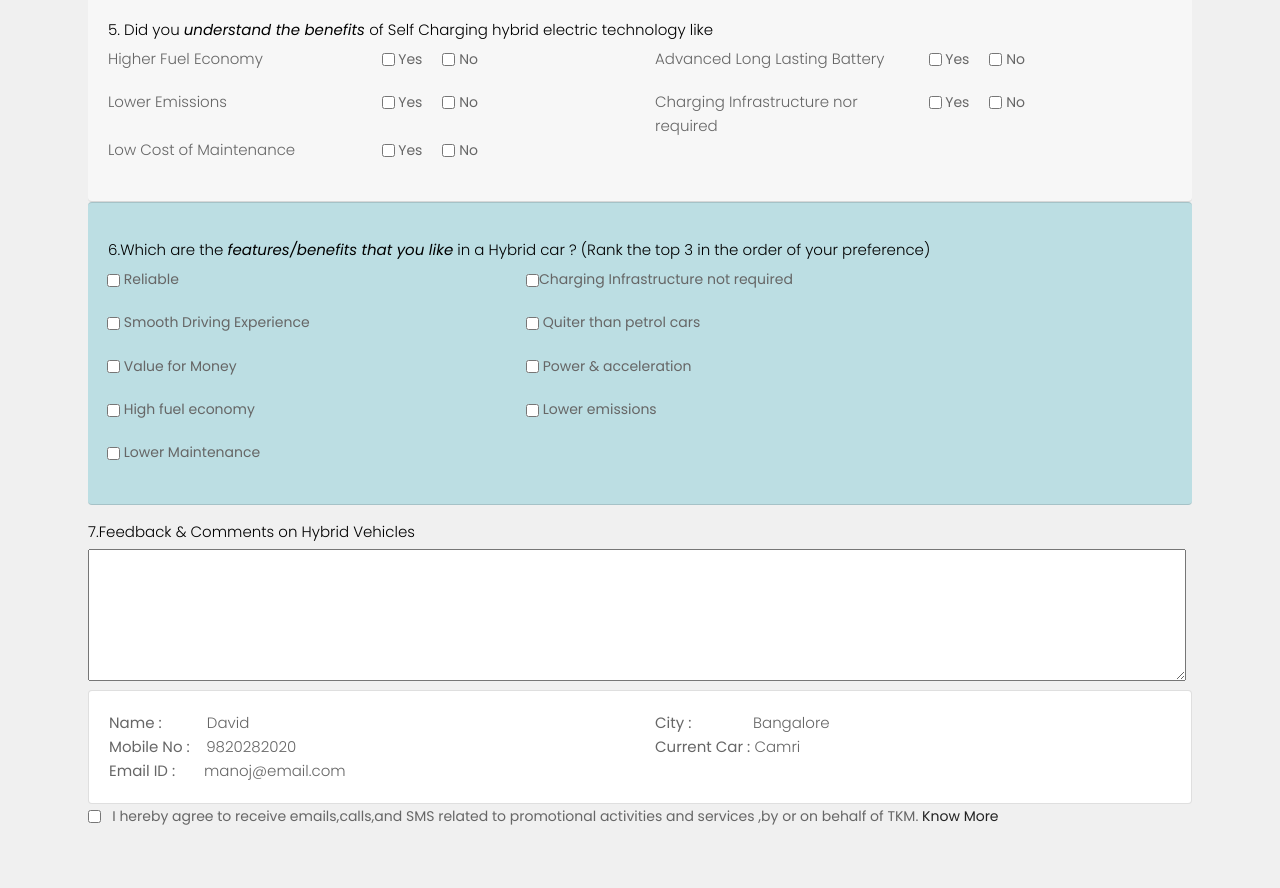
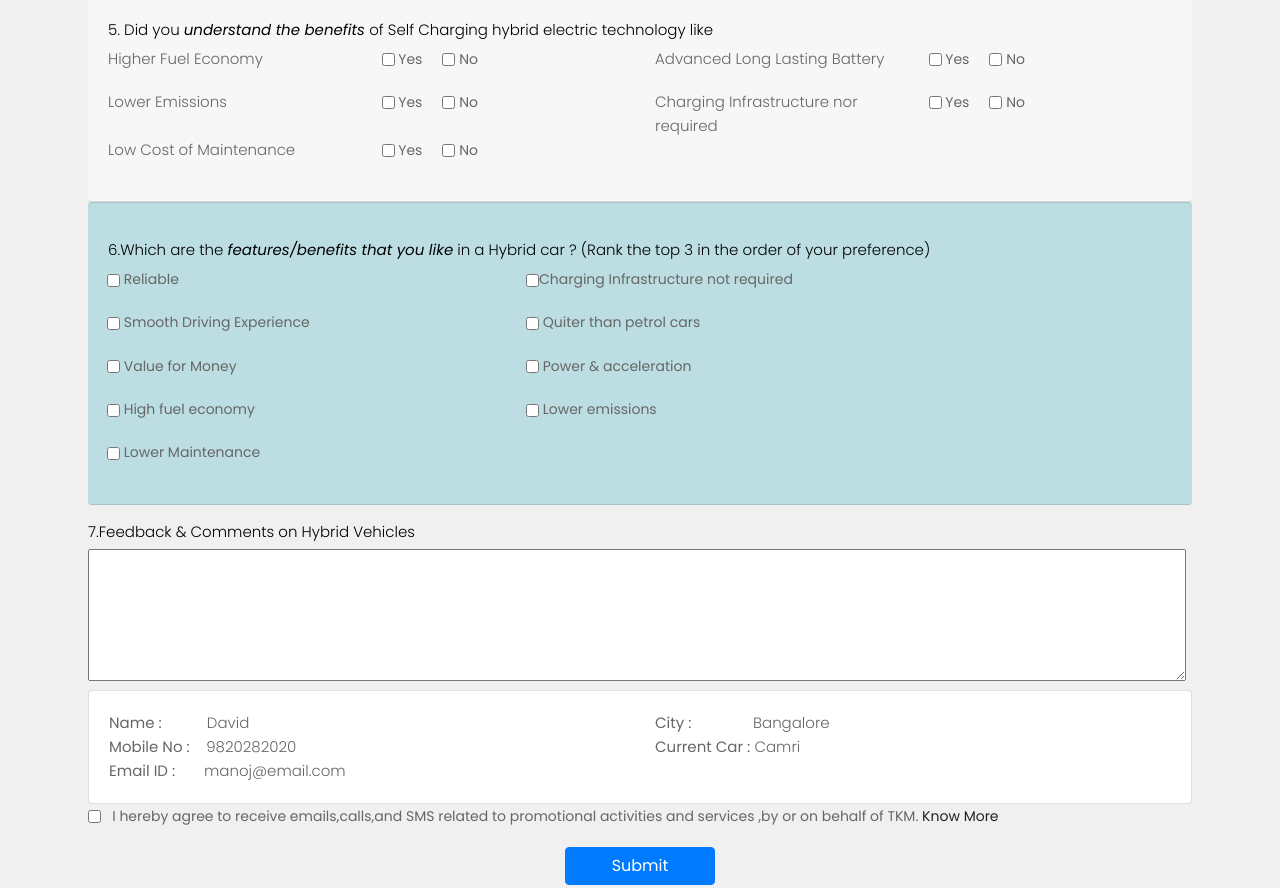
Before and after one commit to satyadaraviteja/feedback.github.io, a plain HTML site: page index.html in a window 1280 px wide. Shown: the part 1204-2092 px from the top of the page. Before the commit the page ends 2054 px from the top, so only its background shows below. Drawn offline with nearby package versions, Linux system fonts and the light colour scheme.

Commit message:
Update index.html

```diff
--- a/index.html
+++ b/index.html
@@ -10,7 +10,7 @@
       <meta name="viewport" content="width=device-width, initial-scale=1">
       <meta name="viewport" content="initial-scale=1, maximum-scale=1">
       <!-- site metas -->
-      <title>rento</title>
+      <title>Toyota Hybrid-Feedback Form</title>
       <meta name="keywords" content="">
       <meta name="description" content="">
       <meta name="author" content="">
@@ -409,18 +409,14 @@
 
 
         </div>
+        <div style="text-align: center;
+        ">
+         <button class="btn btn-primary " style="margin: auto;">Submit</button>
+        </div>
 
                </form>
               </div>
-            <!-- <div class="row">
-               <div class="col-md-12">
 
-                  <div class="titlepage">
-
-                     <span>Lorem ipsum dolor sit amet, consectetur adipiscing elit, sed do eiusmod tempor incididunt ut labore et dolore magna</span>
-                  </div>
-               </div>
-            </div> -->
 
       </div>
       <!-- end car -->
```
